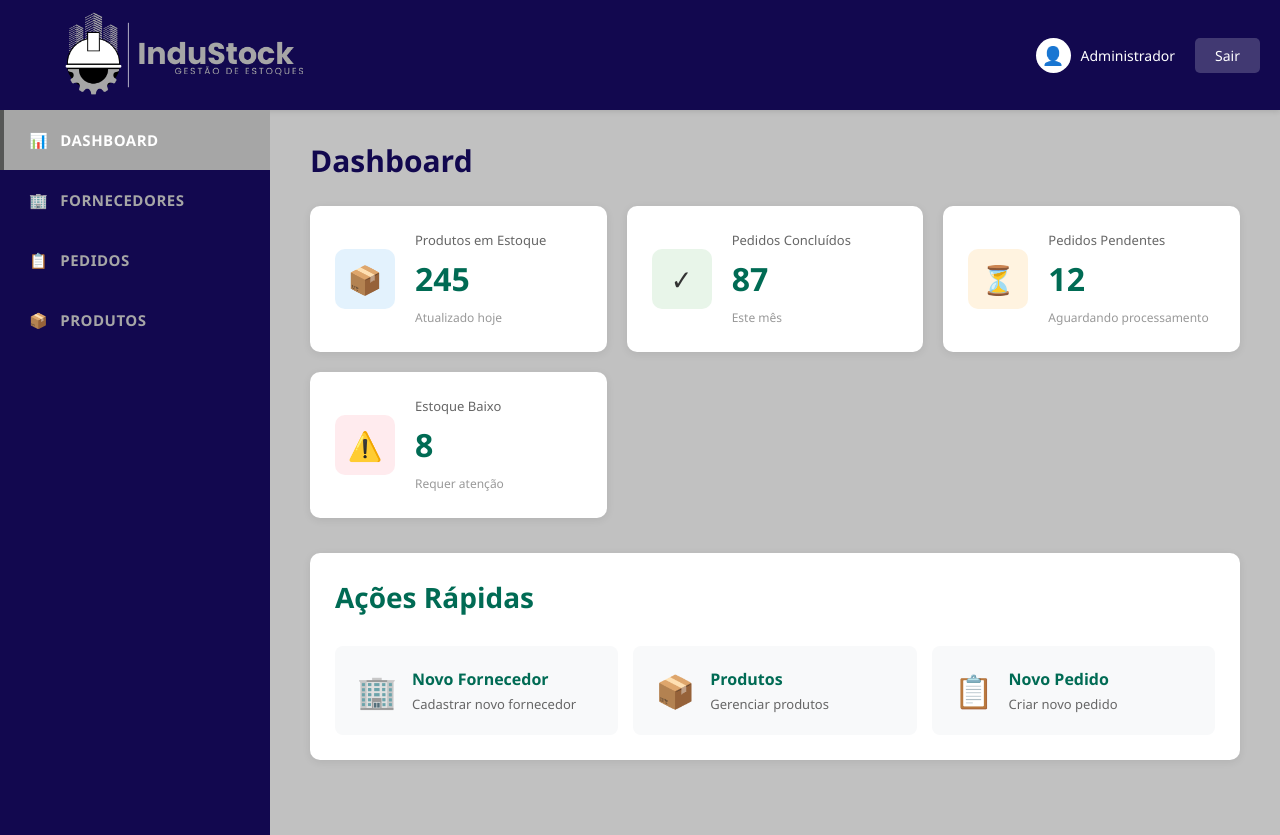
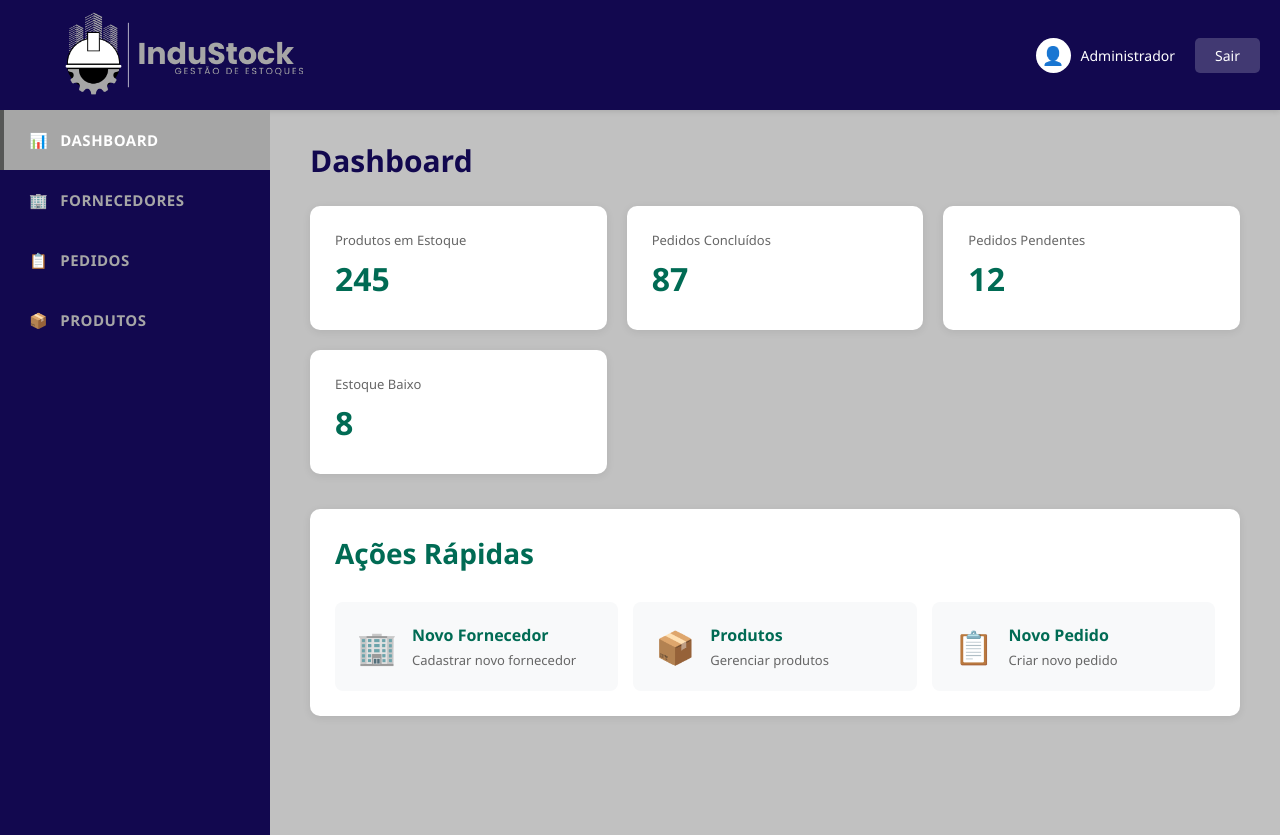
Before and after one commit to EvelynCriss/Gestao_Estoque_Flask, a Flask app: page /dashboard in a window 1280 px wide. Run offline with Flask 3, Linux system fonts and the light colour scheme; the visitor is signed in with stand-in values (Sample User, id 1).

Commit message:
atualização

```diff
--- a/views/templates/dashboard.html
+++ b/views/templates/dashboard.html
@@ -8,38 +8,30 @@
 <!-- Cards de Estatísticas -->
 <div class="stats-grid">
     <div class="stat-card">
-        <div class="stat-icon blue">📦</div>
         <div class="stat-info">
             <h3 class="stat-title">Produtos em Estoque</h3>
             <p class="stat-value">{{ stats.total_produtos }}</p>
-            <span class="stat-subtitle">Atualizado hoje</span>
         </div>
     </div>
 
     <div class="stat-card">
-        <div class="stat-icon green">✓</div>
         <div class="stat-info">
             <h3 class="stat-title">Pedidos Concluídos</h3>
             <p class="stat-value">{{ stats.pedidos_concluidos }}</p>
-            <span class="stat-subtitle">Este mês</span>
         </div>
     </div>
 
     <div class="stat-card">
-        <div class="stat-icon orange">⏳</div>
         <div class="stat-info">
             <h3 class="stat-title">Pedidos Pendentes</h3>
             <p class="stat-value">{{ stats.pedidos_pendentes }}</p>
-            <span class="stat-subtitle">Aguardando processamento</span>
         </div>
     </div>
 
     <div class="stat-card">
-        <div class="stat-icon red">⚠️</div>
         <div class="stat-info">
             <h3 class="stat-title">Estoque Baixo</h3>
             <p class="stat-value">{{ stats.estoque_baixo }}</p>
-            <span class="stat-subtitle">Requer atenção</span>
         </div>
     </div>
 </div>
```
